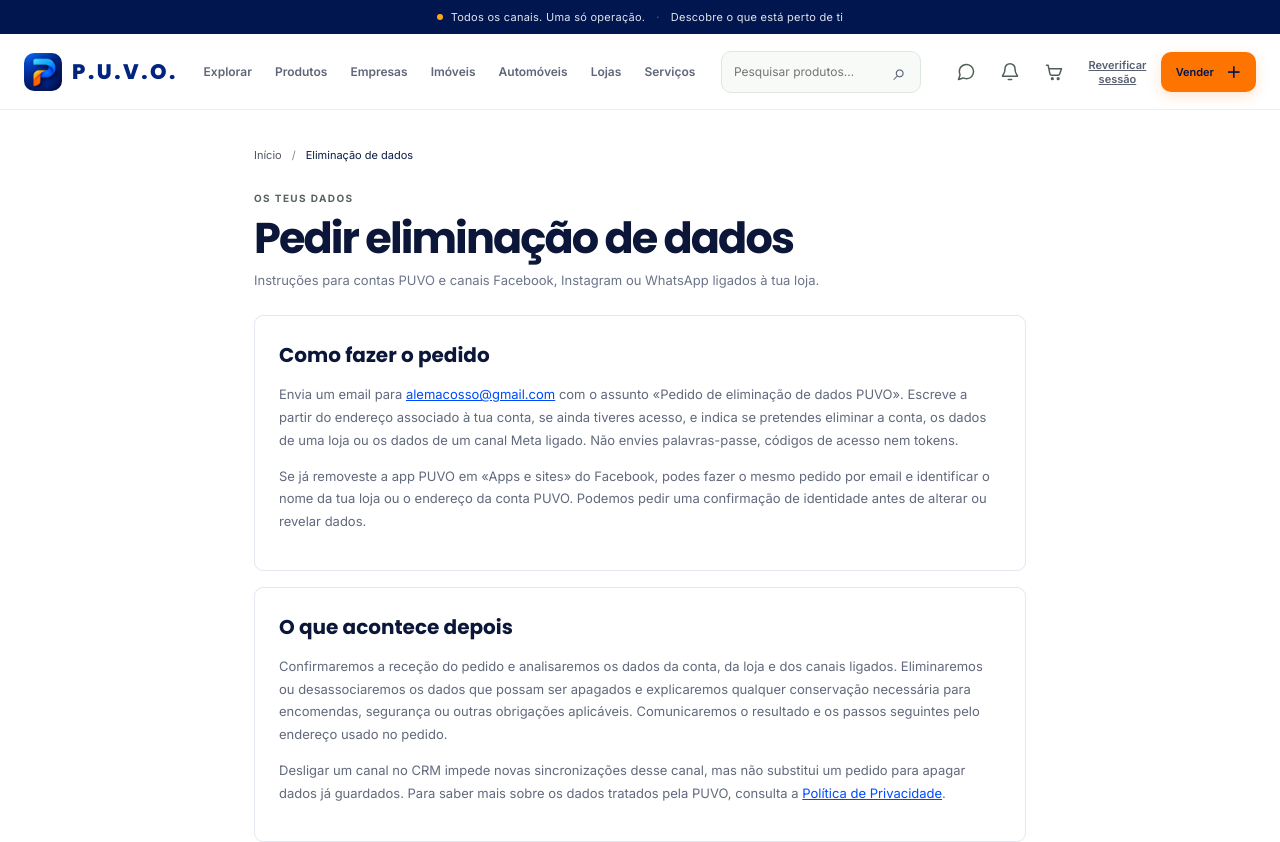
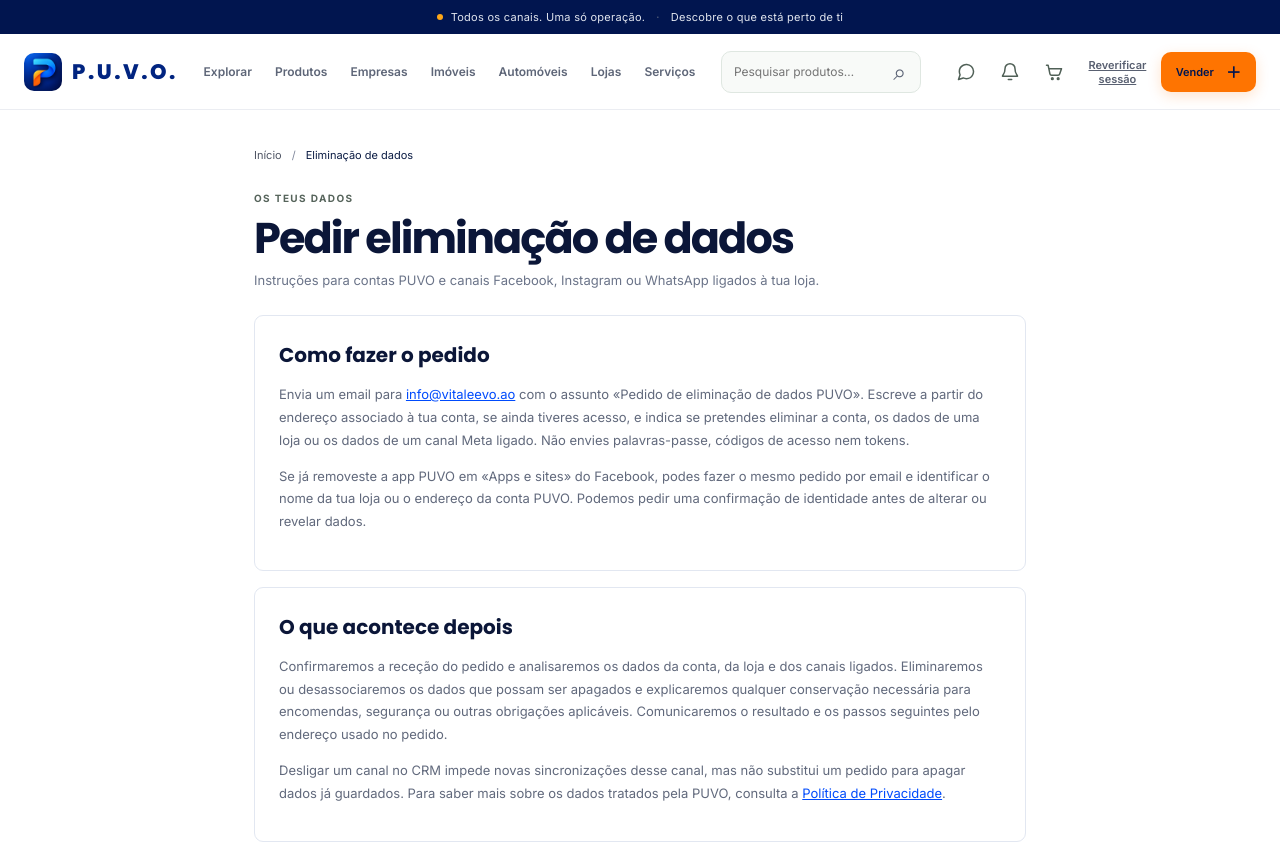
Before and after one commit to vitaleevo/praca-angola, a Next.js app in the folder apps/web/: page /eliminar-dados in a window 1280 px wide. Shown: the top 842 px of the page. Built offline with nearby package versions, Linux system fonts and the light colour scheme; no server answers.

Commit message:
Use institutional contact for data deletion requests (#23)

```diff
--- a/apps/web/src/app/eliminar-dados/page.tsx
+++ b/apps/web/src/app/eliminar-dados/page.tsx
@@ -16,7 +16,7 @@
         <header className="page-heading"><div><p className="eyebrow eyebrow-dark">Os teus dados</p><h1>Pedir eliminação de dados</h1><p>Instruções para contas PUVO e canais Facebook, Instagram ou WhatsApp ligados à tua loja.</p></div></header>
         <section className="panel">
           <h2>Como fazer o pedido</h2>
-          <p>Envia um email para <a href="mailto:alemacosso@gmail.com?subject=Pedido%20de%20elimina%C3%A7%C3%A3o%20de%20dados%20PUVO">alemacosso@gmail.com</a> com o assunto «Pedido de eliminação de dados PUVO». Escreve a partir do endereço associado à tua conta, se ainda tiveres acesso, e indica se pretendes eliminar a conta, os dados de uma loja ou os dados de um canal Meta ligado. Não envies palavras-passe, códigos de acesso nem tokens.</p>
+          <p>Envia um email para <a href="mailto:info@vitaleevo.ao?subject=Pedido%20de%20elimina%C3%A7%C3%A3o%20de%20dados%20PUVO">info@vitaleevo.ao</a> com o assunto «Pedido de eliminação de dados PUVO». Escreve a partir do endereço associado à tua conta, se ainda tiveres acesso, e indica se pretendes eliminar a conta, os dados de uma loja ou os dados de um canal Meta ligado. Não envies palavras-passe, códigos de acesso nem tokens.</p>
           <p>Se já removeste a app PUVO em «Apps e sites» do Facebook, podes fazer o mesmo pedido por email e identificar o nome da tua loja ou o endereço da conta PUVO. Podemos pedir uma confirmação de identidade antes de alterar ou revelar dados.</p>
         </section>
         <section className="panel">
```
